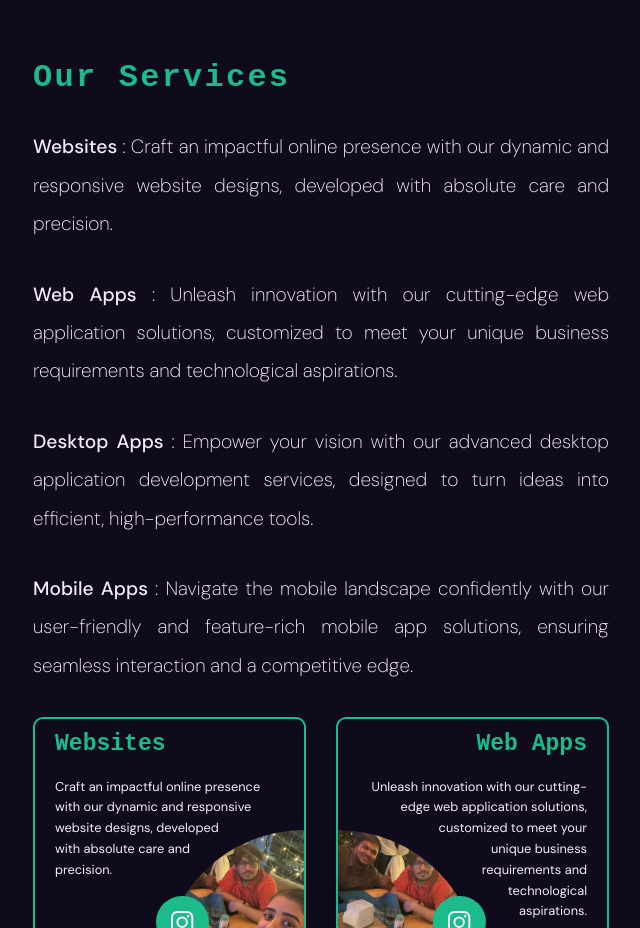
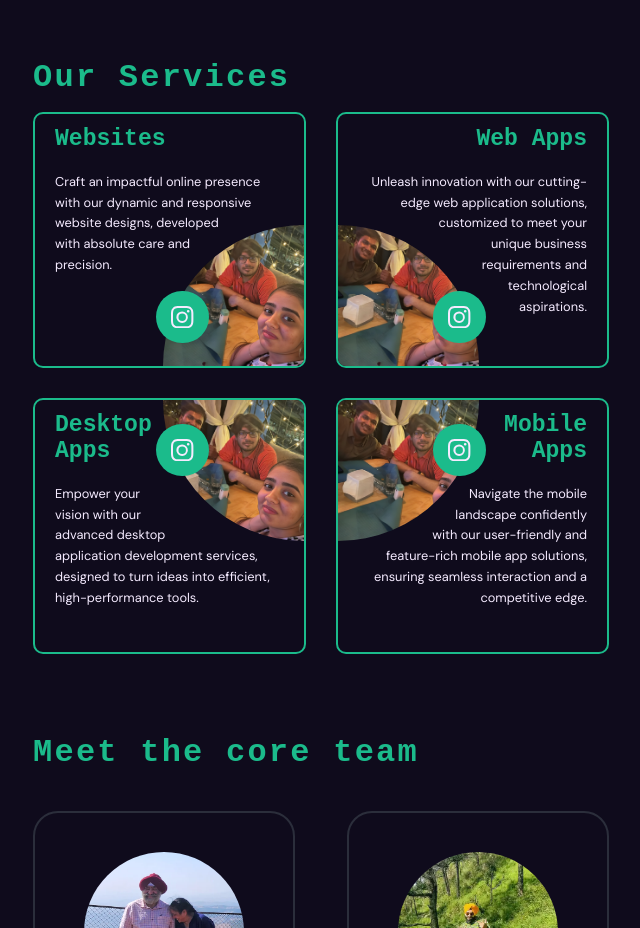
Before and after one commit to hymnsOfWeb/website, a Next.js app: page /about in a window 1280 px wide. Shown: the part 800-1728 px from the top of the page, without its empty margins (607-1247 px from the left). Built offline with nearby package versions, Linux system fonts and the light colour scheme; a web font is replaced by a local one.

Commit message:
Remove unused code and refactor service list rendering

```diff
--- a/modules/about/about-main/about-description/index.tsx
+++ b/modules/about/about-main/about-description/index.tsx
@@ -1,4 +1,3 @@
-import { Fragment } from "react";
 import { BsInstagram } from "react-icons/bs";
 import { aboutDescription, aboutServices } from "@common-data";
 import { ImageComp } from "@components";
@@ -10,9 +9,7 @@ import {
   serviceCardsWrapperCss,
   serviceIconContainerCss,
   serviceImgCompCss,
-  serviceListCss,
   serviceTextWrapperCss,
-  serviceTitleCss,
   servicesHeadingCss,
 } from "@modules/about/about-main/about-description/styles";
 
@@ -58,20 +55,10 @@ export const ServiceCards = () => {
 };
 
 export default function AboutDescription() {
-  const mapper = (elem: (typeof aboutServices)[0], index: number) => {
-    return (
-      <p key={index} css={serviceListCss}>
-        <span css={serviceTitleCss}>{elem.title}</span>
-        <span> : </span>
-        <span>{elem.description}</span>
-      </p>
-    );
-  };
   return (
     <div>
       <p css={aboutDescriptionCss}>{aboutDescription}</p>
       <h2 css={servicesHeadingCss}>Our Services</h2>
-      <Fragment>{aboutServices.map(mapper)}</Fragment>
       <ServiceCards />
     </div>
   );
--- a/modules/about/about-main/about-description/styles.ts
+++ b/modules/about/about-main/about-description/styles.ts
@@ -14,17 +14,6 @@ export const servicesHeadingCss = css`
   ${mediaQuery.mobile} {
     font-size: 1.5rem;
   }
-`;
-
-export const serviceListCss = css`
-  line-height: 2em;
-  text-align: justify;
-  margin: 4vh 0;
-  font-weight: 200;
-`;
-
-export const serviceTitleCss = css`
-  font-weight: 500;
 `;
 
 export const serviceCardsWrapperCss = css`
```
